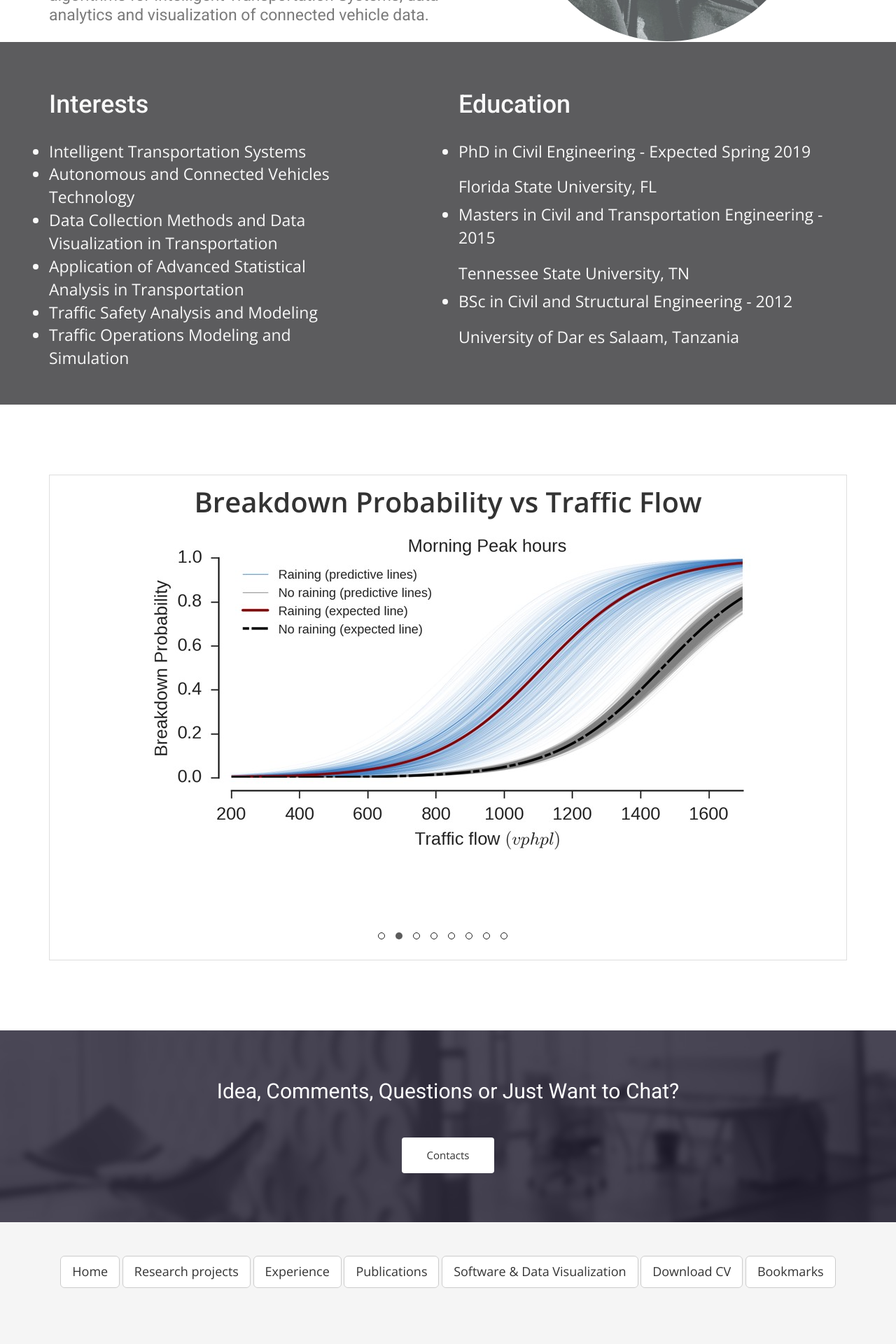
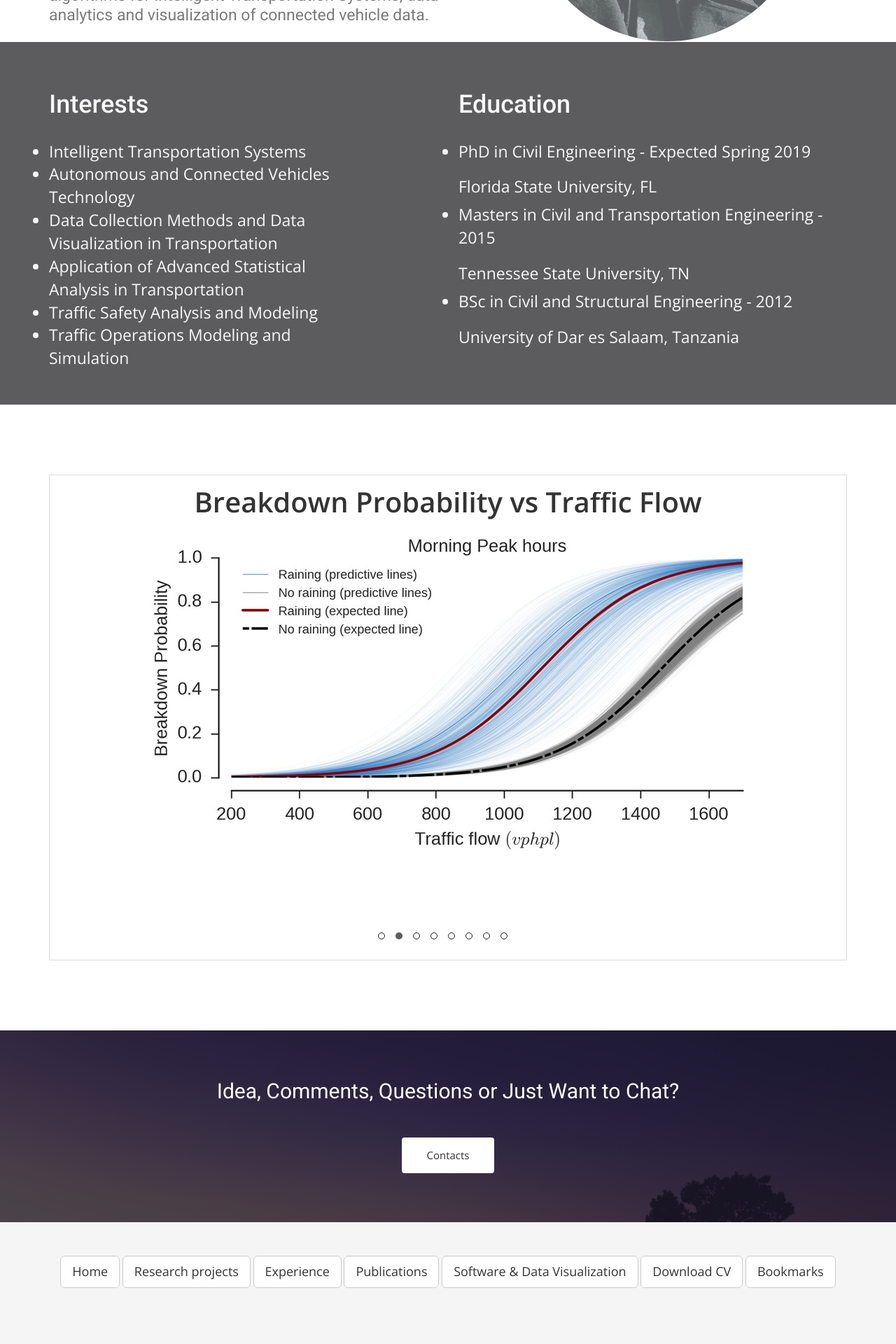
Before and after one commit to ekidando/Emma, a Jekyll site: the page built from index.html, in a window 1280 px wide. Shown: the part 1191-3111 px from the top of the page at 70% size. Built offline with Jekyll 4.4.1, drawn with Linux system fonts in a browser that asks for light colours; nearby versions of some CDN libraries; some web fonts are replaced.

Commit message:
Update airspace.css

```diff
--- a/css/airspace.css
+++ b/css/airspace.css
@@ -298,7 +298,7 @@ font header .navbar-default .navbar-nav li a:hover {
 	call-to-action Start
 --*/
 #call-to-action {
-  background: url("../img/call-to-action-bg.jpg") no-repeat;
+  background: url("../img/1.jpg") no-repeat;
   background-size: cover;
   background-attachment: fixed;
   padding: 70px 0px;
```
